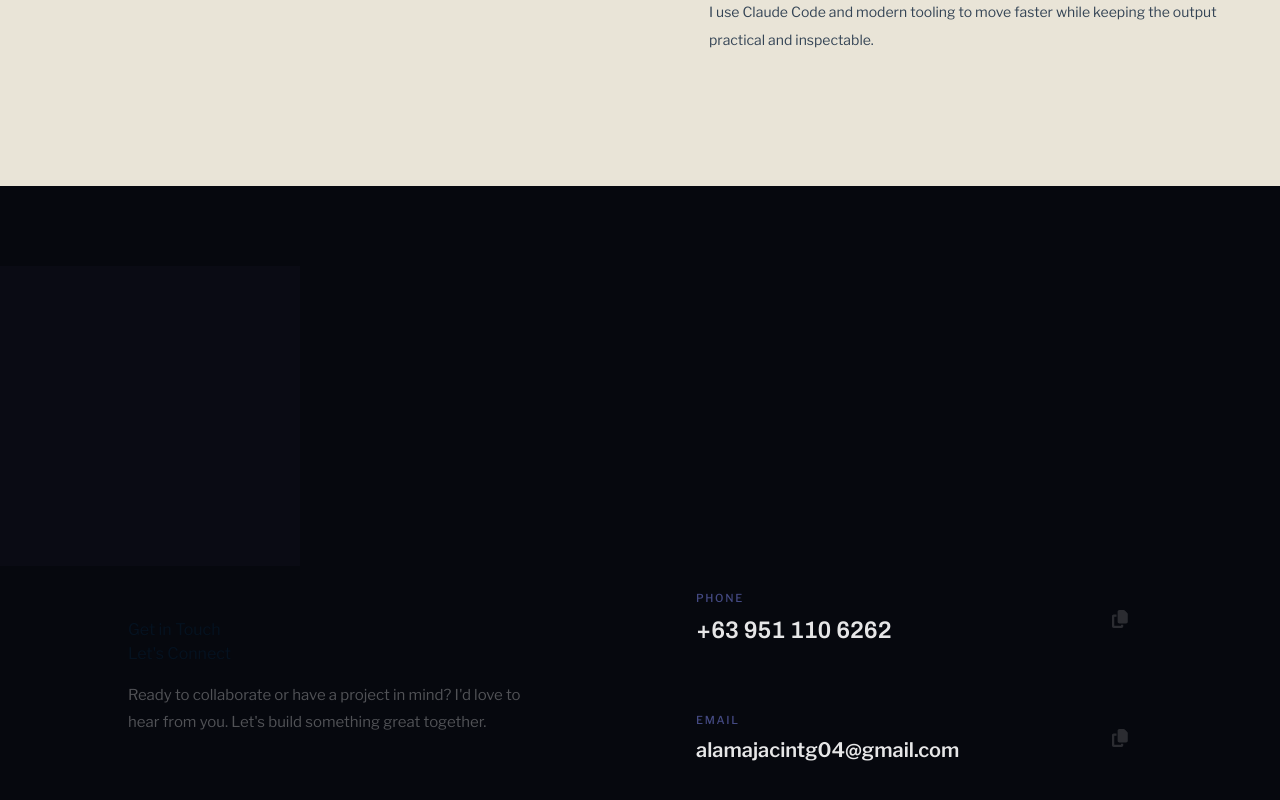
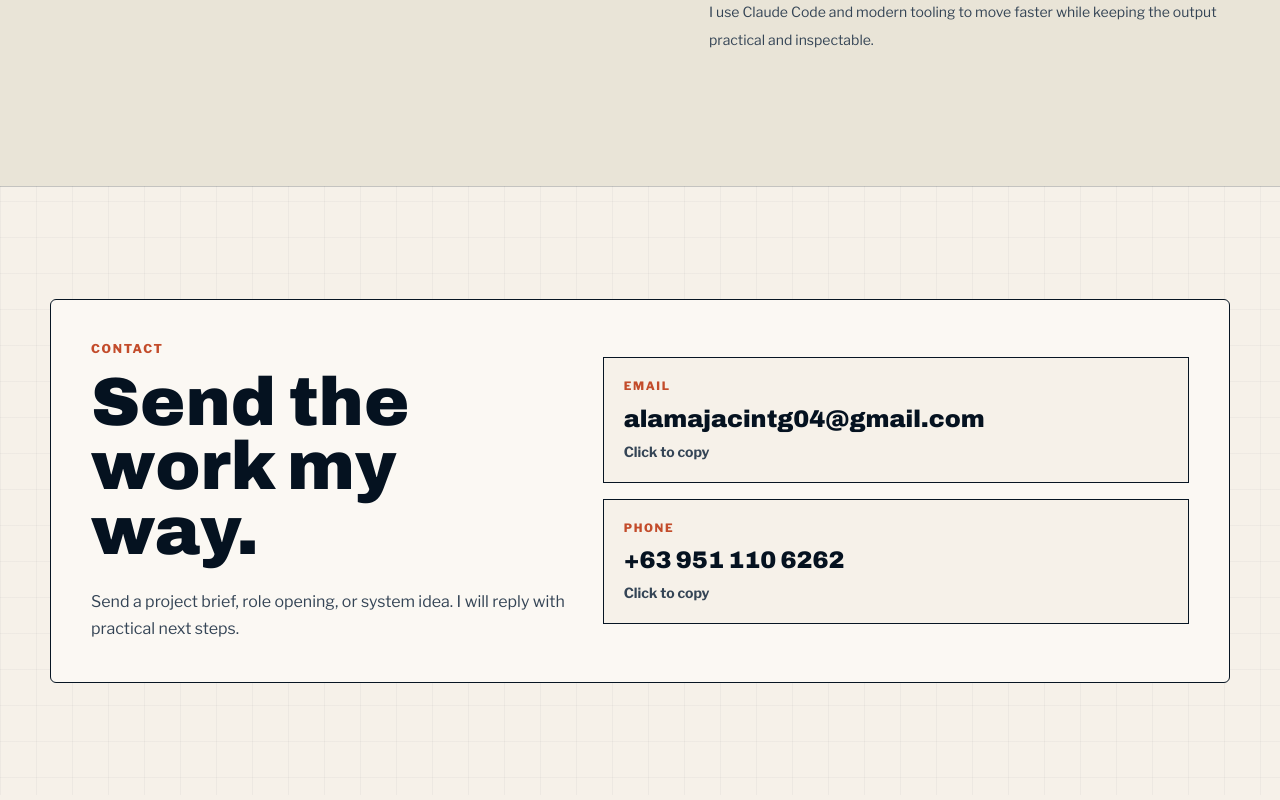
Before and after one commit to Jacintalama/my-portfolio, a Next.js app: page / in a window 1280 px wide. Shown: the part 4515-5315 px from the top of the page. Built offline with nearby package versions, Linux system fonts and the light colour scheme.

Commit message:
Improve portfolio contact actions

```diff
--- a/components/Contact.tsx
+++ b/components/Contact.tsx
@@ -1,72 +1,74 @@
-import React from 'react'
-import { FontAwesomeIcon } from '@fortawesome/react-fontawesome'
-import { faCopy } from '@fortawesome/free-solid-svg-icons'
+import portfolioData from "@/data/portfolio.json";
+import React, { useState } from "react";
 
 const Contact = () => {
-  const copyToClipboard = (text: string) => {
-    navigator.clipboard.writeText(text).then(() => {
-      alert(`Copied to clipboard: ${text}`)
-    }).catch(err => {
-      console.error('Failed to copy text: ', err);
-    });
-  }
+  const { contact } = portfolioData;
+  const [copied, setCopied] = useState<string | null>(null);
+
+  const copyToClipboard = async (label: string, text: string) => {
+    try {
+      await navigator.clipboard.writeText(text);
+      setCopied(label);
+      window.setTimeout(() => setCopied(null), 1800);
+    } catch {
+      setCopied("copy failed");
+      window.setTimeout(() => setCopied(null), 1800);
+    }
+  };
 
   return (
-    <div id='contact' className='relative pt-[5rem] pb-[6rem] bg-[#06080e] section-glow overflow-hidden'>
-      <div className='ambient-orb w-[300px] h-[300px] bg-[#a78bfa] opacity-[0.025] top-[20%] right-[-5%]' />
+    <section id="contact" className="section-band">
+      <div className="page-shell">
+        <div className="ruled-panel grid gap-8 p-6 sm:p-8 lg:grid-cols-[0.9fr_1.1fr] lg:p-10">
+          <div>
+            <p className="section-kicker">Contact</p>
+            <h2 className="section-title mt-3">Send the work my way.</h2>
+            <p className="body-copy mt-6">{contact.message}</p>
+          </div>
 
-      <div className='w-[80%] mx-auto relative'>
-        <div className='grid grid-cols-1 md:grid-cols-2 gap-[4rem] items-center'>
-          <div>
-            <p data-aos='fade-right' data-aos-delay='200' className='heading__mini'>Get in Touch</p>
-            <h1 data-aos='fade-right' data-aos-delay='300' className='heading__primary'>
-              Let&apos;s <span className='gradient-text'>Connect</span>
-            </h1>
-            <p data-aos='fade-up' data-aos-delay='400' className='text-[15px] text-white/30 mt-[1rem] leading-[1.8] max-w-[420px]'>
-              Ready to collaborate or have a project in mind? I&apos;d love to hear from you.
-              Let&apos;s build something great together.
-            </p>
-          </div>
-          <div className='space-y-4'>
-            <div
-              data-aos='fade-left'
-              data-aos-delay='500'
-              className='glass-card p-6 flex items-center justify-between group cursor-pointer'
-              onClick={() => copyToClipboard('+63 951 110 6262')}
+          <div className="grid content-center gap-4">
+            <button
+              type="button"
+              onClick={() => copyToClipboard("email", contact.email)}
+              className="group grid gap-2 border border-[color:var(--line-strong)] bg-[color:var(--paper)] p-5 text-left transition-transform duration-300 ease-out hover:-translate-y-1 hover:bg-[color:var(--oxide-soft)]"
             >
-              <div>
-                <p className='text-[11px] text-[#818cf8]/50 font-medium uppercase tracking-[0.15em] mb-1.5'>Phone</p>
-                <p className='text-[20px] md:text-[24px] text-white/90 font-semibold font-heading'>
-                  +63 951 110 6262
-                </p>
-              </div>
-              <FontAwesomeIcon
-                icon={faCopy}
-                className='text-white/15 group-hover:text-[#818cf8]/60 transition-colors duration-300 text-lg'
-              />
-            </div>
-            <div
-              data-aos='fade-left'
-              data-aos-delay='600'
-              className='glass-card p-6 flex items-center justify-between group cursor-pointer'
-              onClick={() => copyToClipboard('alamajacintg04@gmail.com')}
+              <span className="text-[0.72rem] font-black uppercase tracking-[0.14em] text-[color:var(--oxide)]">
+                Email
+              </span>
+              <span className="break-all font-heading text-2xl font-black leading-tight">
+                {contact.email}
+              </span>
+              <span className="text-sm font-bold text-[color:var(--ink-muted)]">
+                {copied === "email" ? "Copied email" : "Click to copy"}
+              </span>
+            </button>
+
+            <button
+              type="button"
+              onClick={() => copyToClipboard("phone", contact.phone)}
+              className="group grid gap-2 border border-[color:var(--line-strong)] bg-[color:var(--paper)] p-5 text-left transition-transform duration-300 ease-out hover:-translate-y-1 hover:bg-[color:var(--oxide-soft)]"
             >
-              <div>
-                <p className='text-[11px] text-[#818cf8]/50 font-medium uppercase tracking-[0.15em] mb-1.5'>Email</p>
-                <p className='text-[16px] md:text-[20px] text-white/90 font-semibold'>
-                  alamajacintg04@gmail.com
-                </p>
-              </div>
-              <FontAwesomeIcon
-                icon={faCopy}
-                className='text-white/15 group-hover:text-[#818cf8]/60 transition-colors duration-300 text-lg'
-              />
-            </div>
+              <span className="text-[0.72rem] font-black uppercase tracking-[0.14em] text-[color:var(--oxide)]">
+                Phone
+              </span>
+              <span className="font-heading text-2xl font-black leading-tight">
+                {contact.phone}
+              </span>
+              <span className="text-sm font-bold text-[color:var(--ink-muted)]">
+                {copied === "phone" ? "Copied phone" : "Click to copy"}
+              </span>
+            </button>
+
+            {copied === "copy failed" ? (
+              <p className="text-sm font-bold text-[color:var(--oxide)]">
+                Copy failed. Select the contact text manually.
+              </p>
+            ) : null}
           </div>
         </div>
       </div>
-    </div>
-  )
-}
+    </section>
+  );
+};
 
-export default Contact
+export default Contact;
```
